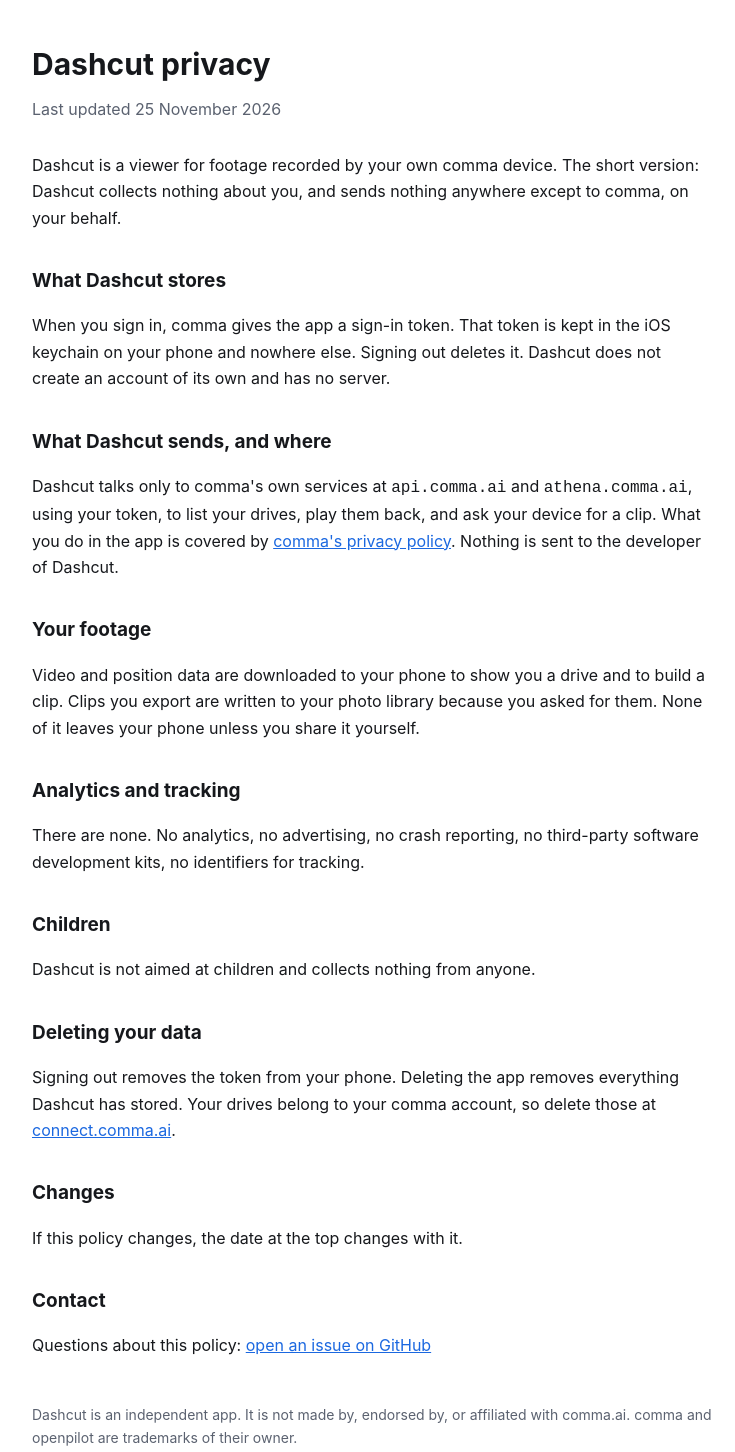
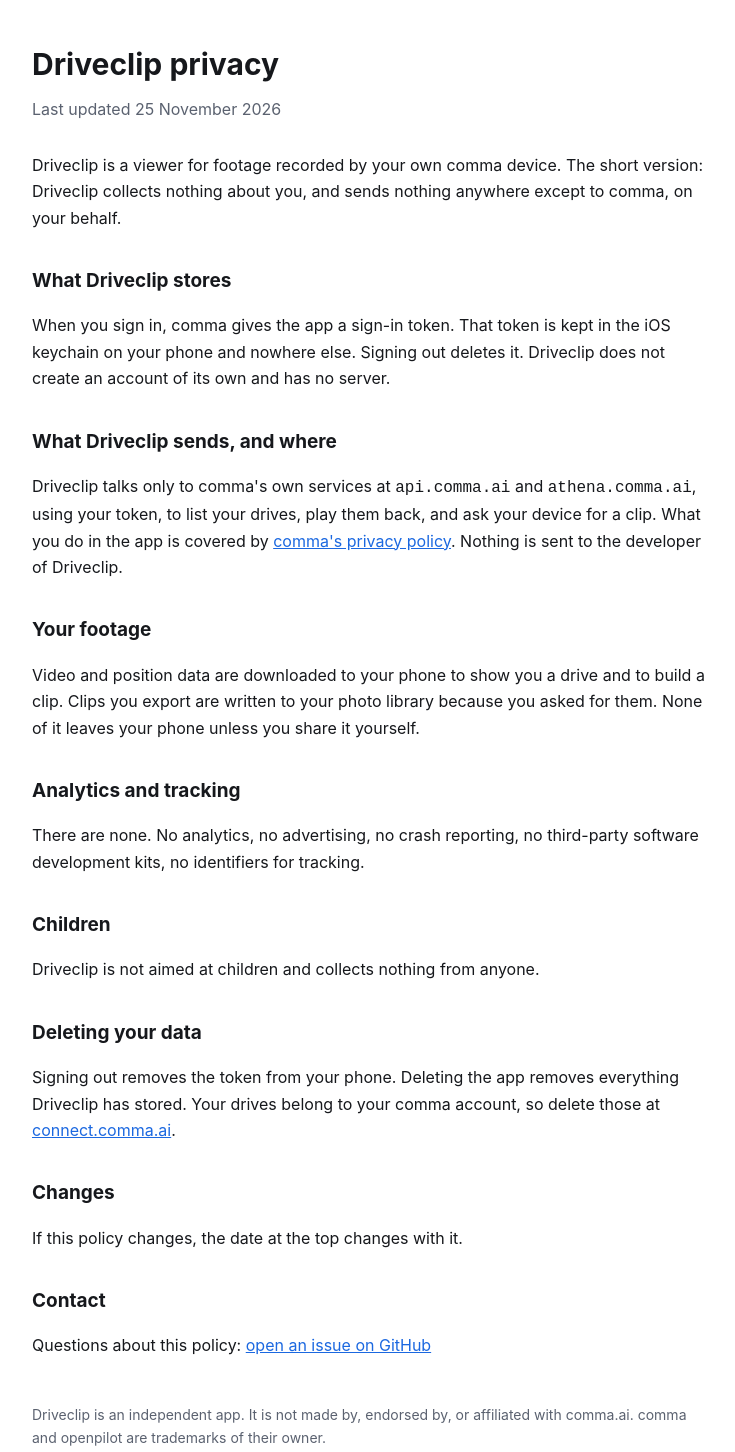
Before and after one commit to abraam21/hardshoulder, a plain HTML site: page privacy.html in a window 1280 px wide. Shown: the whole page, without its empty margins (268-1003 px from the left). Drawn offline with Linux system fonts and the light colour scheme.

Commit message:
Rename the app to Driveclip
Dashcut was already reserved by someone else on the App Store, so the
name could not be registered. Driveclip was available. The bundle id,
the pages and every mention follow it.

Co-Authored-By: Claude Opus 5 <noreply@anthropic.com>

```diff
--- a/privacy.html
+++ b/privacy.html
@@ -3,7 +3,7 @@
 <head>
 <meta charset="utf-8">
 <meta name="viewport" content="width=device-width, initial-scale=1">
-<title>Dashcut Privacy</title>
+<title>Driveclip Privacy</title>
 <style>
   :root {
     color-scheme: light dark;
@@ -27,24 +27,24 @@
 </style>
 </head>
 <body>
-<h1>Dashcut privacy</h1>
+<h1>Driveclip privacy</h1>
 <p class="sub">Last updated 25 November 2026</p>
 
-<p>Dashcut is a viewer for footage recorded by your own comma device. The
-short version: Dashcut collects nothing about you, and sends nothing
+<p>Driveclip is a viewer for footage recorded by your own comma device. The
+short version: Driveclip collects nothing about you, and sends nothing
 anywhere except to comma, on your behalf.</p>
 
-<h2>What Dashcut stores</h2>
+<h2>What Driveclip stores</h2>
 <p>When you sign in, comma gives the app a sign-in token. That token is kept
 in the iOS keychain on your phone and nowhere else. Signing out deletes it.
-Dashcut does not create an account of its own and has no server.</p>
+Driveclip does not create an account of its own and has no server.</p>
 
-<h2>What Dashcut sends, and where</h2>
-<p>Dashcut talks only to comma's own services at <code>api.comma.ai</code> and
+<h2>What Driveclip sends, and where</h2>
+<p>Driveclip talks only to comma's own services at <code>api.comma.ai</code> and
 <code>athena.comma.ai</code>, using your token, to list your drives, play
 them back, and ask your device for a clip. What you do in the app is covered
 by <a href="https://comma.ai/privacy">comma's privacy policy</a>. Nothing is
-sent to the developer of Dashcut.</p>
+sent to the developer of Driveclip.</p>
 
 <h2>Your footage</h2>
 <p>Video and position data are downloaded to your phone to show you a drive
@@ -57,20 +57,20 @@ yourself.</p>
 third-party software development kits, no identifiers for tracking.</p>
 
 <h2>Children</h2>
-<p>Dashcut is not aimed at children and collects nothing from anyone.</p>
+<p>Driveclip is not aimed at children and collects nothing from anyone.</p>
 
 <h2>Deleting your data</h2>
 <p>Signing out removes the token from your phone. Deleting the app removes
-everything Dashcut has stored. Your drives belong to your comma account, so
+everything Driveclip has stored. Your drives belong to your comma account, so
 delete those at <a href="https://connect.comma.ai">connect.comma.ai</a>.</p>
 
 <h2>Changes</h2>
 <p>If this policy changes, the date at the top changes with it.</p>
 
 <h2>Contact</h2>
-<p>Questions about this policy: <a href="https://github.com/abraam21/dashcut/issues">open an issue on GitHub</a></p>
+<p>Questions about this policy: <a href="https://github.com/abraam21/driveclip/issues">open an issue on GitHub</a></p>
 
-<p class="note">Dashcut is an independent app. It is not made by, endorsed by,
+<p class="note">Driveclip is an independent app. It is not made by, endorsed by,
 or affiliated with comma.ai. comma and openpilot are trademarks of their
 owner.</p>
 </body>
```
Also changed, not shown: index.html (+4 -4 lines), support.html (+5 -5 lines).
